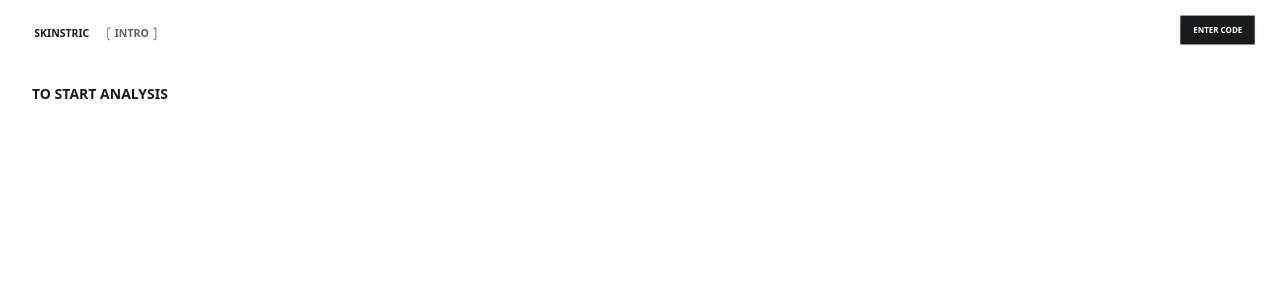
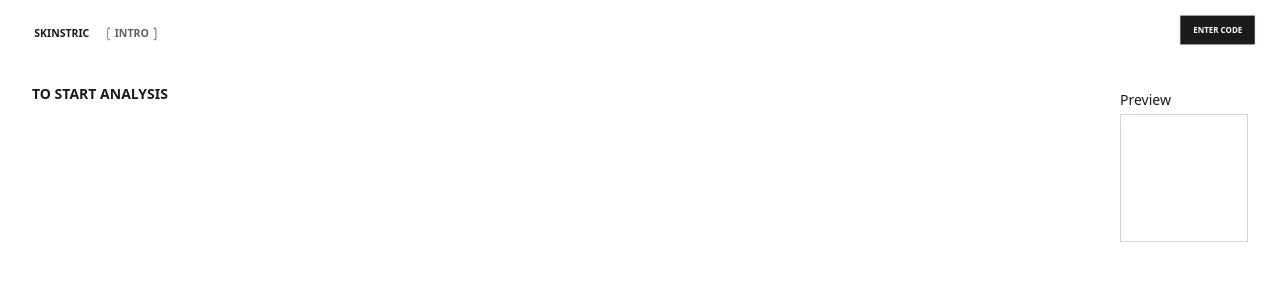
Before and after one commit to Rua-E/skinstric-ai-ruae, a React (Vite) app in the folder rua-skinstric-ai/: page /result in a window 1280 px wide. Shown: the top 287 px of the page. Built offline with nearby package versions, Linux system fonts and the light colour scheme.

Commit message:
added preview box to /result page

```diff
--- a/rua-skinstric-ai/src/App.jsx
+++ b/rua-skinstric-ai/src/App.jsx
@@ -17,7 +17,7 @@ function App() {
           <Route path="/" element={<Layer000 />} />
           <Route path="/testing" element={<Layer002 />} />
           <Route path="/result" element={<Layer005 />} />
-          <Route path="/Layer011" element={<Layer011 />} />
+          {/* <Route path="/Layer011" element={<Layer011 />} /> */}
           <Route path="/select" element={<Layer012 />} />
           <Route path="/summary" element={<Layer013 />} />
           <Route path="/capture" element={<Layer009 />} />
--- a/rua-skinstric-ai/src/components/Pages/Layer005.jsx
+++ b/rua-skinstric-ai/src/components/Pages/Layer005.jsx
@@ -95,8 +95,8 @@ const Layer005 = () => {
               decoding="async"
               data-nimg="1"
               className="absolute w-[270px] h-[270px] md:w-[482px] md:h-[482px] animate-spin-slow rotate-205"
+              srcSet={`${LargeRectangle} 1x, ${LargeRectangle} 2x`}
               src={LargeRectangle}
-              //   srcSet="LargeRectangle 1x, LargeRectangle 2x"
               style={{ color: "transparent" }}
             />
             <img
@@ -107,8 +107,8 @@ const Layer005 = () => {
               decoding="async"
               data-nimg="1"
               className="absolute w-[230px] h-[230px] md:w-[444.34px] md:h-[444.34px] animate-spin-slower rotate-195"
+              srcSet={`${MediumRectangle} 1x, ${MediumRectangle} 2x`}
               src={MediumRectangle}
-              //   srcSet="LargeRectangle 1x, LargeRectangle 2x"
               style={{ color: "transparent" }}
             />
             <img
@@ -119,8 +119,8 @@ const Layer005 = () => {
               decoding="async"
               data-nimg="1"
               className="absolute w-[190px] h-[190px] md:w-[405.18px] md:h-[405.18px] animate-spin-slowest rotate-190"
+              srcSet={`${SmallRectangle} 1x, ${SmallRectangle} 2x`}
               src={SmallRectangle}
-              //   srcSet="LargeRectangle 1x, LargeRectangle 2x"
               style={{ color: "transparent" }}
             />
             <div className="absolute inset-0 flex flex-col items-center justify-center">
@@ -155,7 +155,10 @@ const Layer005 = () => {
               </div>
             </div>
           </div>
-          <div className="absolute top-[75px] right-7 md:top-[-50px] md:right-8 transition-opacity duration-300 opacity-100"></div>
+          <div className="absolute top-[75px] right-7 md:top-[-50px] md:right-8 transition-opacity duration-300 opacity-100">
+            <h1 className="text-xs md:text-sm font-normal mb-1">Preview</h1>
+            <div className="w-24 h-24 md:w-32 md:h-32 border border-gray-300 overflow-hidden"></div>
+          </div>
           <input accept="image/*" className="hidden" type="file" />
         </div>
         <div className="pt-4 md:pt-0 pb-8 bg-white sticky md:static bottom-30.5 mb-0 md:mb-0">
```
